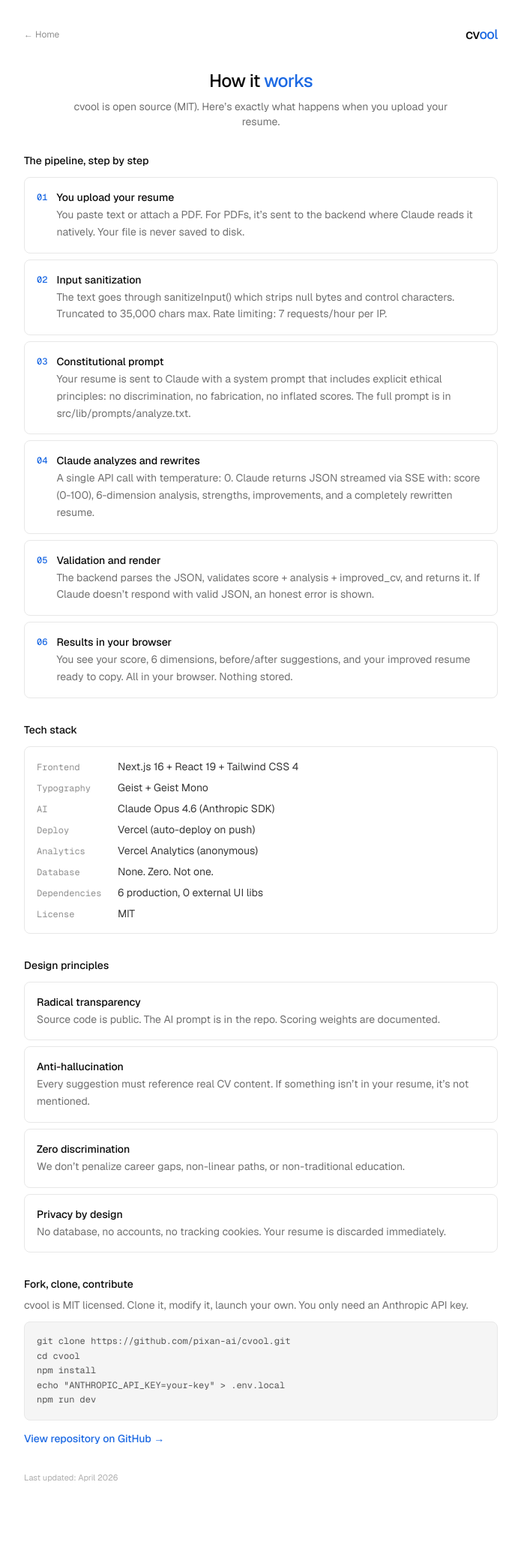
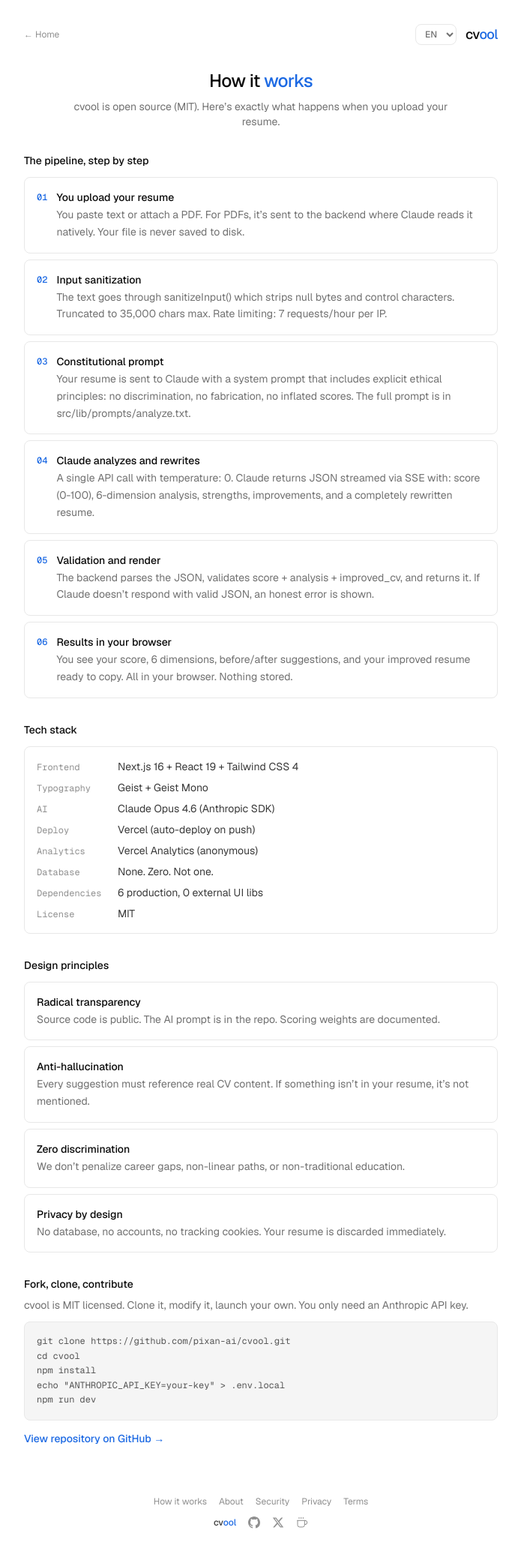
Before and after one commit to pixan-ai/cvool, a Next.js app: page /how in a window 1280 px wide. Shown: the top 2076 px of the page at 75% size, without its empty margins (292-987 px from the left). Before the commit the page ends 2010 px from the top, so only its background shows below. Built offline with nearby package versions, Linux system fonts and the light colour scheme.

Commit message:
refactor: /how uses SubHeader + SubFooter shared components

```diff
--- a/src/app/how/page.tsx
+++ b/src/app/how/page.tsx
@@ -1,40 +1,40 @@
 "use client";
-import Link from "next/link";
+import { SubHeader, SubFooter, useSubLang } from "@/components/SubLayout";
 
 const T = {
   es: {
-    back: "← Inicio", title: "Cómo", accent: "funciona",
-    sub: "cvool es open source (MIT). Aquí puedes ver exactamente qué pasa cuando subes tu CV.",
+    title: "C\u00f3mo", accent: "funciona",
+    sub: "cvool es open source (MIT). Aqu\u00ed puedes ver exactamente qu\u00e9 pasa cuando subes tu CV.",
     pipeline: "El pipeline, paso a paso",
     steps: [
-      { n: "01", t: "Subes tu CV", b: "Pegas texto o adjuntas un PDF en tu navegador. Si es PDF, se envía al backend donde Claude lo lee nativamente. Tu archivo nunca se guarda en disco." },
-      { n: "02", t: "Sanitización de input", b: "El texto pasa por sanitizeInput() que elimina bytes nulos y caracteres de control. Se trunca a 35,000 caracteres máximo. Rate limiting: 7 peticiones/hora por IP." },
-      { n: "03", t: "Prompt constitucional", b: "Tu CV se envía a Claude con un system prompt que incluye principios éticos explícitos: no discriminar, no inventar, no inflar scores. El prompt completo está en src/lib/prompts/analyze.txt \u2014 es auditable." },
-      { n: "04", t: "Claude analiza y reescribe", b: "Un solo API call con temperature: 0 (determinístico). Claude devuelve JSON streamed via SSE con: score (0-100), análisis en 6 dimensiones, fortalezas, mejoras, y un CV completamente reescrito." },
-      { n: "05", t: "Validación y render", b: "El backend parsea el JSON, valida que tenga score + analysis + improved_cv, y lo devuelve al frontend. Si Claude no responde JSON válido, se muestra un error honesto." },
+      { n: "01", t: "Subes tu CV", b: "Pegas texto o adjuntas un PDF en tu navegador. Si es PDF, se env\u00eda al backend donde Claude lo lee nativamente. Tu archivo nunca se guarda en disco." },
+      { n: "02", t: "Sanitizaci\u00f3n de input", b: "El texto pasa por sanitizeInput() que elimina bytes nulos y caracteres de control. Se trunca a 35,000 caracteres m\u00e1ximo. Rate limiting: 7 peticiones/hora por IP." },
+      { n: "03", t: "Prompt constitucional", b: "Tu CV se env\u00eda a Claude con un system prompt que incluye principios \u00e9ticos expl\u00edcitos: no discriminar, no inventar, no inflar scores. El prompt completo est\u00e1 en src/lib/prompts/analyze.txt \u2014 es auditable." },
+      { n: "04", t: "Claude analiza y reescribe", b: "Un solo API call con temperature: 0 (determin\u00edstico). Claude devuelve JSON streamed via SSE con: score (0-100), an\u00e1lisis en 6 dimensiones, fortalezas, mejoras, y un CV completamente reescrito." },
+      { n: "05", t: "Validaci\u00f3n y render", b: "El backend parsea el JSON, valida que tenga score + analysis + improved_cv, y lo devuelve al frontend. Si Claude no responde JSON v\u00e1lido, se muestra un error honesto." },
       { n: "06", t: "Resultado en tu navegador", b: "Ves tu score, las 6 dimensiones, sugerencias con before/after, y tu CV mejorado listo para copiar. Todo en tu navegador. Nada se almacena." },
     ],
-    stack: "Stack técnico",
+    stack: "Stack t\u00e9cnico",
     stackItems: [
-      ["Frontend", "Next.js 16 + React 19 + Tailwind CSS 4"], ["Tipografía", "Geist + Geist Mono"],
+      ["Frontend", "Next.js 16 + React 19 + Tailwind CSS 4"], ["Tipograf\u00eda", "Geist + Geist Mono"],
       ["IA", "Claude Opus 4.6 (Anthropic SDK)"], ["Deploy", "Vercel (auto-deploy on push)"],
-      ["Analytics", "Vercel Analytics (anónimo)"], ["Base de datos", "Ninguna. Cero. Nada."],
-      ["Dependencias", "6 de producción, 0 librerías UI"], ["Licencia", "MIT"],
+      ["Analytics", "Vercel Analytics (an\u00f3nimo)"], ["Base de datos", "Ninguna. Cero. Nada."],
+      ["Dependencias", "6 de producci\u00f3n, 0 librer\u00edas UI"], ["Licencia", "MIT"],
     ],
-    principles: "Principios de diseño",
+    principles: "Principios de dise\u00f1o",
     princ: [
-      ["Transparencia radical", "El código fuente está público. El prompt de IA está en el repo. Los pesos del scoring están documentados."],
-      ["Anti-alucinación", "Cada sugerencia debe referenciar contenido real del CV. Si algo no está en tu CV, no se menciona."],
-      ["Cero discriminación", "No penalizamos career gaps, caminos no lineales ni educación no tradicional."],
-      ["Privacidad por diseño", "Sin base de datos, sin cuentas, sin cookies de tracking. Tu CV se descarta inmediatamente."],
+      ["Transparencia radical", "El c\u00f3digo fuente est\u00e1 p\u00fablico. El prompt de IA est\u00e1 en el repo. Los pesos del scoring est\u00e1n documentados."],
+      ["Anti-alucinaci\u00f3n", "Cada sugerencia debe referenciar contenido real del CV. Si algo no est\u00e1 en tu CV, no se menciona."],
+      ["Cero discriminaci\u00f3n", "No penalizamos career gaps, caminos no lineales ni educaci\u00f3n no tradicional."],
+      ["Privacidad por dise\u00f1o", "Sin base de datos, sin cuentas, sin cookies de tracking. Tu CV se descarta inmediatamente."],
     ],
     fork: "Fork, clona, contribuye",
-    forkBody: "cvool es MIT. Puedes clonarlo, modificarlo, y lanzar tu propia versión. Solo necesitas una API key de Anthropic.",
+    forkBody: "cvool es MIT. Puedes clonarlo, modificarlo, y lanzar tu propia versi\u00f3n. Solo necesitas una API key de Anthropic.",
     forkCode: "git clone https://github.com/pixan-ai/cvool.git\ncd cvool\nnpm install\necho \"ANTHROPIC_API_KEY=tu-key\" > .env.local\nnpm run dev",
     forkLink: "Ver repositorio en GitHub \u2192",
   },
   en: {
-    back: "← Home", title: "How it", accent: "works",
+    title: "How it", accent: "works",
     sub: "cvool is open source (MIT). Here\u2019s exactly what happens when you upload your resume.",
     pipeline: "The pipeline, step by step",
     steps: [
@@ -65,19 +65,13 @@
     forkLink: "View repository on GitHub \u2192",
   },
 } as const;
-type L = keyof typeof T;
 
 export default function HowPage() {
-  const lang: L = typeof window !== "undefined" && navigator.language.startsWith("en") ? "en" : "es";
+  const [lang, setLang] = useSubLang();
   const t = T[lang];
   return (
     <div className="max-w-2xl mx-auto px-5 py-8 space-y-8">
-      <header className="flex items-center justify-between">
-        <Link href="/" className="text-xs text-ink-400 hover:text-accent transition">{t.back}</Link>
-        <span className="font-[family-name:var(--font-geist)] text-lg font-medium tracking-tight">
-          <span className="text-ink-900">cv</span><span className="text-accent">ool</span>
-        </span>
-      </header>
+      <SubHeader lang={lang} setLang={setLang} />
       <section className="text-center space-y-2">
         <h1 className="text-2xl font-medium text-ink-900 tracking-tight">{t.title} <span className="text-accent">{t.accent}</span></h1>
         <p className="text-sm text-ink-500 max-w-lg mx-auto">{t.sub}</p>
@@ -125,7 +119,7 @@
         </div>
         <a href="https://github.com/pixan-ai/cvool" target="_blank" rel="noopener noreferrer" className="text-sm text-accent hover:text-accent-dim transition font-medium">{t.forkLink}</a>
       </section>
-      <p className="text-[11px] text-ink-300">Last updated: April 2026</p>
+      <SubFooter lang={lang} />
     </div>
   );
 }
```
